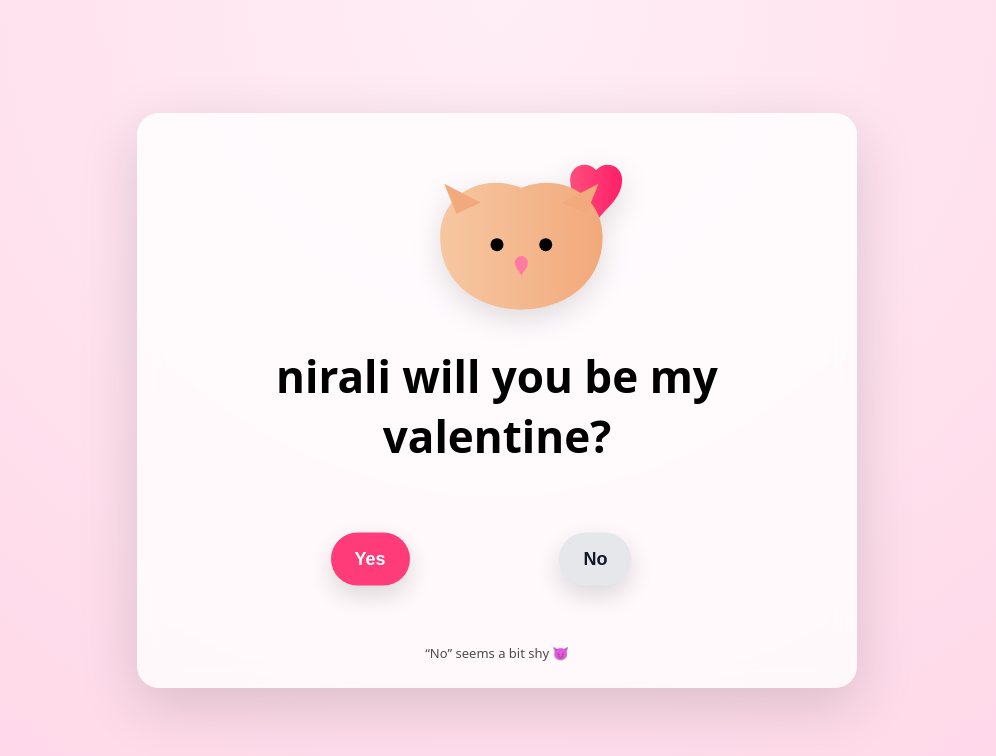
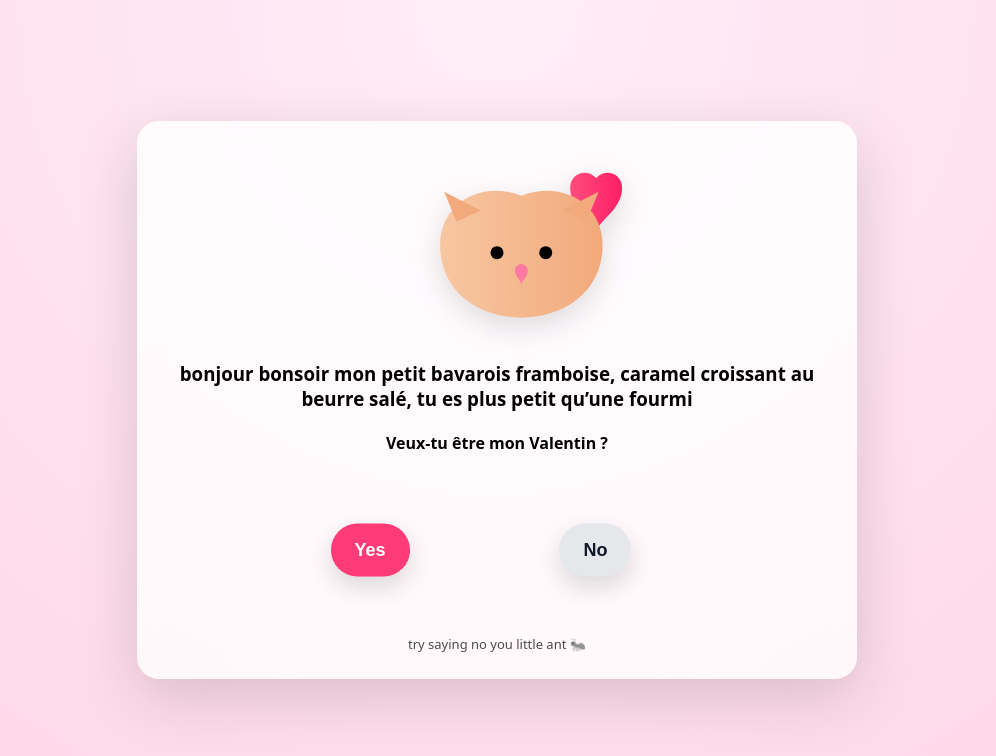
Before and after one commit to abhipraysingh/proposal, a plain HTML site: page index.html in a window 1280 px wide. Shown: the whole page, without its empty margins (143-1139 px from the left). Drawn offline with nearby package versions, Linux system fonts and the light colour scheme.

```diff
--- a/index.html
+++ b/index.html
@@ -171,15 +171,15 @@
             fill="#ff7aa2"/>
     </svg>
 
-    <h1>nirali will you be my valentine?</h1>
-
+    <h3>bonjour bonsoir mon petit bavarois framboise, caramel croissant au beurre salé, tu es plus petit qu’une fourmi</h3>
+    <h4>Veux-tu être mon Valentin ?</h4>
     <section class="button-zone" id="zone">
       <button id="yesBtn">Yes</button>
       <button id="noBtn">No</button>
     </section>
 
     <!-- HINT -->
-    <div class="hint" id="hint">“No” seems a bit shy 😈</div>
+    <div class="hint" id="hint">try saying no you little ant 🐜</div>
 
     <section class="result" id="result">
       <h2>YAY! 🎉</h2>
```
